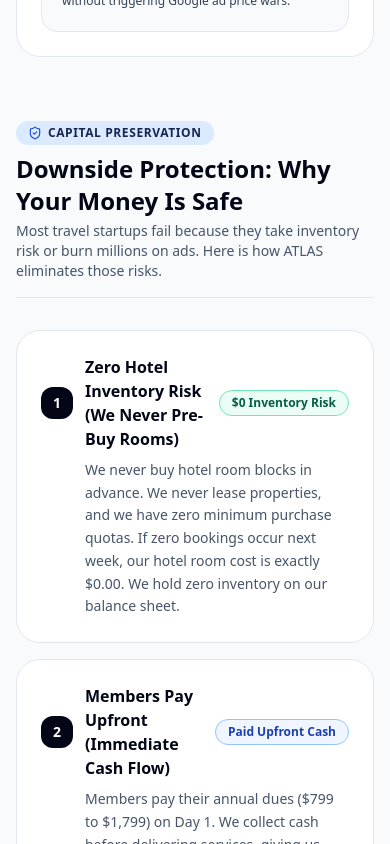
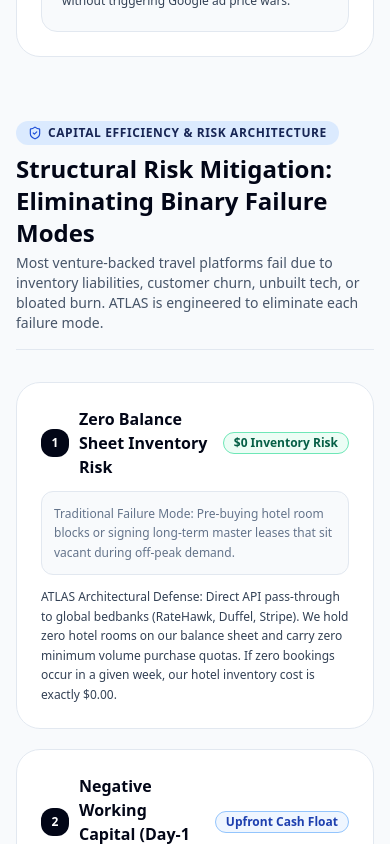
Before and after one commit to aiappsy/atlas-investor-portal, a Next.js app: page / in a window 390 px wide. Shown: the part 4180-5024 px from the top of the page. Built offline with nearby package versions, Linux system fonts and the light colour scheme.

Commit message:
Refactor Downside Protection into institutional Structural Risk Mitigation 2x2 grid

```diff
--- a/src/app/page.tsx
+++ b/src/app/page.tsx
@@ -507,9 +507,9 @@
                   <CheckCircle2 className="w-4 h-4 text-emerald-600" />
                   <span>How It Works</span>
                 </button>
-                <button onClick={() => scrollTo('safety')} className="w-full flex items-center gap-2.5 px-3 py-2.5 rounded-xl hover:bg-slate-100 text-left">
+                <button onClick={() => scrollTo('risk-mitigation')} className="w-full flex items-center gap-2.5 px-3 py-2.5 rounded-xl hover:bg-slate-100 text-left">
                   <ShieldCheck className="w-4 h-4 text-blue-600" />
-                  <span>Why It's Safe</span>
+                  <span>Risk Mitigation</span>
                 </button>
                 <button onClick={() => scrollTo('calculator')} className="w-full flex items-center gap-2.5 px-3 py-2.5 rounded-xl hover:bg-slate-100 text-left">
                   <Calculator className="w-4 h-4 text-amber-700" />
@@ -594,7 +594,7 @@
             {[
               { id: 'hero', label: 'The Pitch', icon: Sparkles, color: 'text-amber-600' },
               { id: 'how-it-works', label: 'How It Works', icon: CheckCircle2, color: 'text-emerald-600' },
-              { id: 'safety', label: "Why It's Safe", icon: ShieldCheck, color: 'text-blue-600' },
+              { id: 'risk-mitigation', label: 'Risk Mitigation', icon: ShieldCheck, color: 'text-blue-600' },
               { id: 'calculator', label: 'Returns Calculator', icon: Calculator, color: 'text-amber-700' },
               { id: 'financials', label: 'Financial Plan', icon: TrendingUp, color: 'text-purple-600' },
               { id: 'faq', label: 'Investor FAQ', icon: HelpCircle, color: 'text-indigo-600' },
@@ -922,71 +922,82 @@
         </section>
 
         {/* ========================================================= */}
-        {/* 4. DOWNSIDE PROTECTION: WHY YOUR CAPITAL IS SAFE          */}
+        {/* 4. STRUCTURAL RISK MITIGATION                             */}
         {/* ========================================================= */}
-        <section id="safety" className="space-y-8 scroll-mt-24">
+        <section id="risk-mitigation" className="space-y-8 scroll-mt-24">
           <div className="border-b border-slate-200 pb-4">
             <div className="inline-flex items-center gap-1.5 px-3 py-1 rounded-full bg-blue-100 text-blue-950 text-xs font-bold uppercase tracking-wider mb-2">
               <ShieldCheck className="w-3.5 h-3.5 text-blue-700" />
-              <span>Capital Preservation</span>
-            </div>
-            <h2 className="text-2xl sm:text-3xl font-black text-slate-950">Downside Protection: Why Your Money Is Safe</h2>
+              <span>Capital Efficiency &amp; Risk Architecture</span>
+            </div>
+            <h2 className="text-2xl sm:text-3xl font-black text-slate-950">Structural Risk Mitigation: Eliminating Binary Failure Modes</h2>
             <p className="text-sm text-slate-600 mt-1 max-w-3xl">
-              Most travel startups fail because they take inventory risk or burn millions on ads. Here is how ATLAS eliminates those risks.
+              Most venture-backed travel platforms fail due to inventory liabilities, customer churn, unbuilt tech, or bloated burn. ATLAS is engineered to eliminate each failure mode.
             </p>
           </div>
 
-          <div className="space-y-4">
+          <div className="grid grid-cols-1 md:grid-cols-2 gap-5">
             {[
               {
                 num: '1',
-                title: 'Zero Hotel Inventory Risk (We Never Pre-Buy Rooms)',
-                desc: 'We never buy hotel room blocks in advance. We never lease properties, and we have zero minimum purchase quotas. If zero bookings occur next week, our hotel room cost is exactly $0.00. We hold zero inventory on our balance sheet.',
+                title: 'Zero Balance Sheet Inventory Risk',
+                traditionalFail: 'Traditional Failure Mode: Pre-buying hotel room blocks or signing long-term master leases that sit vacant during off-peak demand.',
+                atlasDefense: 'ATLAS Architectural Defense: Direct API pass-through to global bedbanks (RateHawk, Duffel, Stripe). We hold zero hotel rooms on our balance sheet and carry zero minimum volume purchase quotas. If zero bookings occur in a given week, our hotel inventory cost is exactly $0.00.',
                 badge: '$0 Inventory Risk',
                 color: 'text-emerald-800 bg-emerald-50 border-emerald-300'
               },
               {
                 num: '2',
-                title: 'Members Pay Upfront (Immediate Cash Flow)',
-                desc: 'Members pay their annual dues ($799 to $1,799) on Day 1. We collect cash before delivering services, giving us strong working capital float with zero bad-debt risk and zero unpaid receivables.',
-                badge: 'Paid Upfront Cash',
+                title: 'Negative Working Capital (Day-1 Cash Float)',
+                traditionalFail: 'Traditional Failure Mode: Net-60/90 accounts receivable, deferred billing, and credit risk straining cash reserves before revenue is recognized.',
+                atlasDefense: 'ATLAS Architectural Defense: Members pay 100% of their annual subscription dues ($799 to $1,799) upfront on Day 1. This creates recurring negative working capital float, self-funding ongoing company operations months before any hotel stay is booked.',
+                badge: 'Upfront Cash Float',
                 color: 'text-blue-800 bg-blue-50 border-blue-300'
               },
               {
                 num: '3',
-                title: 'The Software Is Already Built and Live Today',
-                desc: 'You are not funding wireframes, concepts, or slide deck promises. The wholesale search engine, live API feeds, automated booking flow, and member portal are fully coded, tested, and running right now.',
-                badge: 'Working Product',
+                title: 'Live Operational Software (Derisked Tech)',
+                traditionalFail: 'Traditional Failure Mode: Spending early pre-seed rounds paying agencies to build wireframes, untested prototypes, or conceptual mockups.',
+                atlasDefense: 'ATLAS Architectural Defense: ATLAS is already fully built, tested, and operational today. The wholesale pricing engine, real-time supplier APIs, automated payment infrastructure, and member portal are live. Pre-seed capital directly accelerates member acquisition and bedbank integration.',
+                badge: 'Live Working Software',
                 color: 'text-purple-800 bg-purple-50 border-purple-300'
               },
               {
                 num: '4',
                 title: 'Disciplined Founder Burn ($2,500/mo Cap)',
-                desc: 'Founder Pål Juritzen takes a strict living stipend of $2,500/month. There are no bloated executive salaries or luxury expenses. This $75k raise provides a full 10 months of runway to reach our first 1,000 paying members ($1.5M ARR).',
+                traditionalFail: 'Traditional Failure Mode: Premature executive compensation and luxury overhead draining pre-seed capital before finding repeatable distribution.',
+                atlasDefense: 'ATLAS Architectural Defense: Founder Pål Juritzen takes a strict living stipend of $2,500/month. There are zero bloated overhead costs. This $75k pre-seed round secures a full 10-month runway to reach 1,000 paid members ($1.5M ARR) and achieve seed-stage milestones.',
                 badge: '10-Month Runway',
                 color: 'text-amber-800 bg-amber-50 border-amber-300'
               }
             ].map((pillar) => (
-              <div key={pillar.num} className="p-6 rounded-3xl border border-slate-200 bg-white shadow-xs space-y-2">
-                <div className="flex items-center justify-between gap-2">
-                  <div className="flex items-center gap-3">
-                    <div className="w-8 h-8 rounded-xl bg-slate-950 text-white flex items-center justify-center font-black text-sm shrink-0">
-                      {pillar.num}
+              <div key={pillar.num} className="p-6 rounded-3xl border border-slate-200 bg-white shadow-xs space-y-3 flex flex-col justify-between">
+                <div className="space-y-3">
+                  <div className="flex items-center justify-between gap-2">
+                    <div className="flex items-center gap-2.5">
+                      <div className="w-7 h-7 rounded-xl bg-slate-950 text-white flex items-center justify-center font-black text-xs shrink-0">
+                        {pillar.num}
+                      </div>
+                      <h3 className="font-bold text-slate-950 text-base">{pillar.title}</h3>
                     </div>
-                    <h3 className="font-bold text-slate-950 text-base">{pillar.title}</h3>
+                    <span className={`text-xs font-bold px-2.5 py-0.5 rounded-full border shrink-0 ${pillar.color}`}>
+                      {pillar.badge}
+                    </span>
                   </div>
-                  <span className={`text-xs font-bold px-3 py-1 rounded-full border shrink-0 ${pillar.color}`}>
-                    {pillar.badge}
-                  </span>
-                </div>
-                <p className="text-sm text-slate-600 leading-relaxed pl-11">{pillar.desc}</p>
+                  <div className="p-3 rounded-xl bg-slate-50 border border-slate-200 text-xs text-slate-500 font-medium leading-relaxed">
+                    {pillar.traditionalFail}
+                  </div>
+                  <p className="text-xs sm:text-sm text-slate-700 leading-relaxed font-normal">
+                    {pillar.atlasDefense}
+                  </p>
+                </div>
               </div>
             ))}
           </div>
 
           <div className="p-4 rounded-2xl bg-slate-100 border border-slate-200 flex items-center gap-3 text-xs sm:text-sm text-slate-700">
             <Calendar className="w-5 h-5 text-amber-600 shrink-0" />
-            <span><strong>Transparent Monthly Reporting:</strong> Every angel investor receives an executive dashboard on the 1st of every month tracking active members, ARR, CAC, and cash runway.</span>
+            <span><strong>Transparent Investor Governance:</strong> Comprehensive monthly shareholder update delivered on the 1st of every month detailing active member count, ARR, blended CAC, and remaining cash runway.</span>
           </div>
         </section>
 
```
